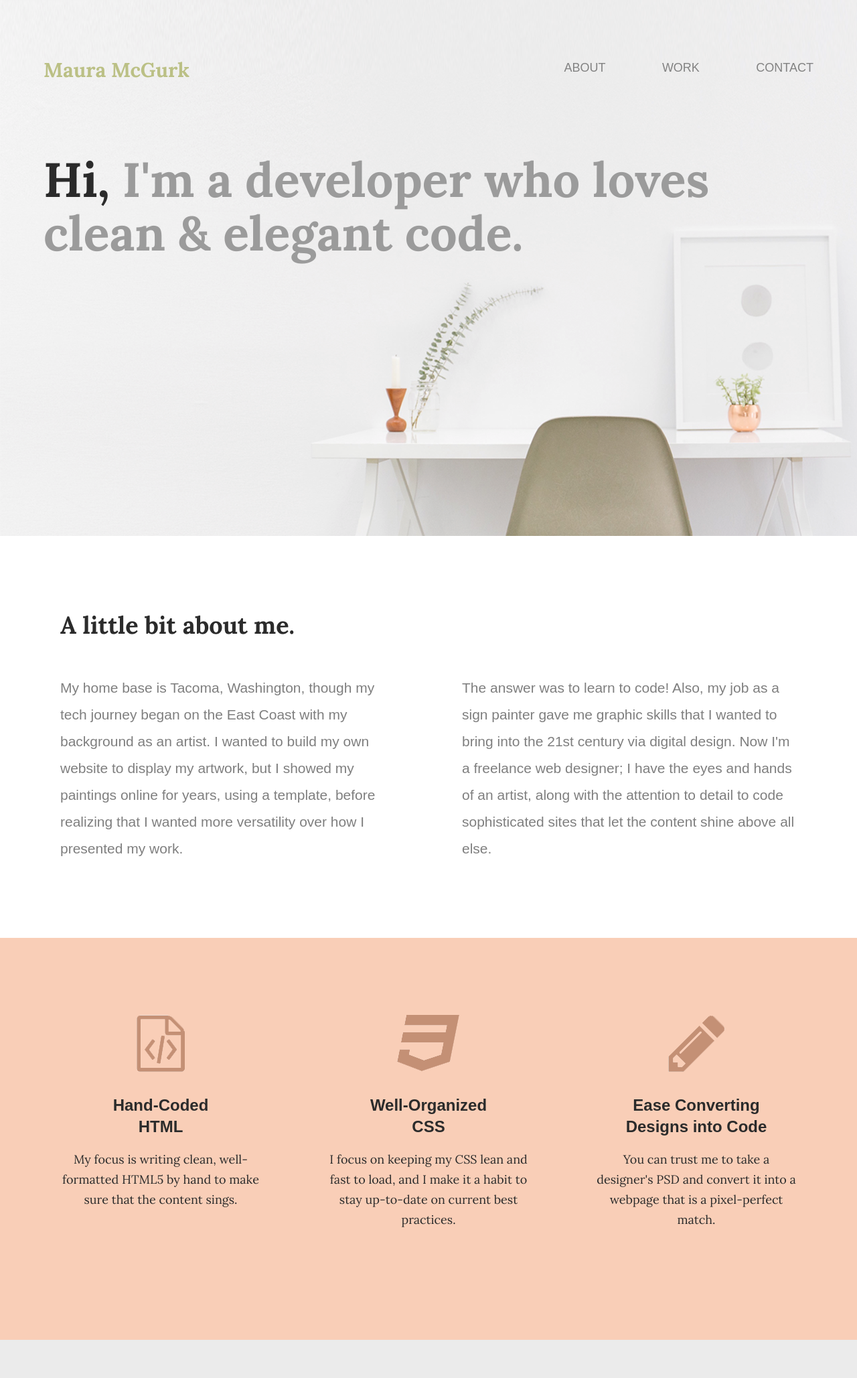
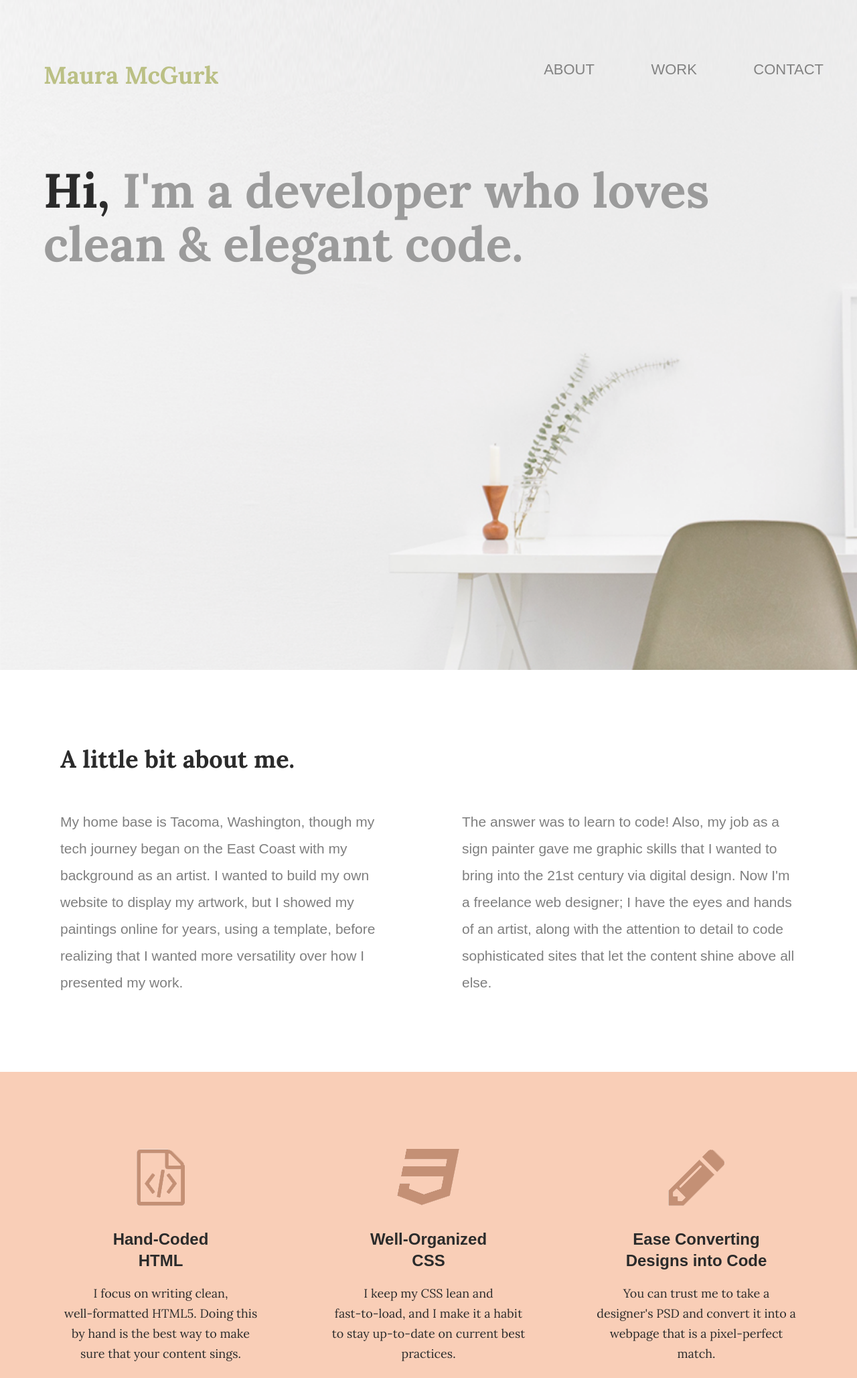
Before and after one commit to mauramcgurk/developer-intro-page, a plain HTML site: page index.html in a window 1280 px wide. Shown: the top 2057 px of the page at 67% size. Drawn offline with Linux system fonts and the light colour scheme.

Commit message:
personalized html and updated css accordingly

```diff
--- a/css/main.css
+++ b/css/main.css
@@ -28,7 +28,7 @@ body {
 
 /***** HEADER *****/
 header {
-  height: 800px;
+  height: 1000px;
   background: url('../img/full-background.png');
   background-size: cover;
 }
@@ -36,13 +36,13 @@ header {
 header h1 {
   color: #BBC085;
   font-family: 'Lora', serif;
-  font-size: 30px;
+  font-size: 36px;
   padding: 65px 0 65px 25px;
 }
 
 nav {
     float: right;
-    padding: 75px 25px;
+    padding: 75px 10px 0 30px;
 }
 
 nav ul li{
@@ -52,7 +52,7 @@ nav ul li{
 nav ul li a {
     text-transform: uppercase;
     text-decoration: none;
-    font-size: 18px;
+    font-size: 22px;
     color: #828282;
     padding-left: 80px;
 }
@@ -174,5 +174,6 @@ header h2 span {
 }
 #contact ul img {
     font-size: 32px;
+    padding-left: 20px;
     padding-right: 48px;
 }
--- a/index.html
+++ b/index.html
@@ -45,12 +45,12 @@
           <div class="third-width">
             <img src="img/html-icon.png" alt="HTML icon">
             <h3>Hand-Coded HTML</h3>
-            <p>My focus is writing clean, well-formatted HTML5 by hand to make sure that the content sings.</p>
+            <p>I focus on writing clean,</br>well-formatted HTML5. Doing this by hand is the best way to make sure that your content sings.</p>
           </div>
           <div class="third-width">
             <img src="img/css-icon.png" alt="CSS icon">
             <h3>Well-Organized CSS</h3>
-            <p>I focus on keeping my CSS lean and fast to load, and I make it a habit to stay up-to-date on current best practices.</p>
+            <p>I keep my CSS lean and</br>fast-to-load, and I make it a habit to stay up-to-date on current best practices.</p>
           </div>
           <div class="third-width">
             <img src="img/pencil-icon.png" alt="pencil icon">
@@ -68,7 +68,7 @@
           <div class="half-width" id ="contact-info">
             <h2>Like what you see?</h2>
             <h3 id="email-header">Let's meet for a cup of coffee.</h3>
-            <a href="mailto:maura@mauramcgurk.com"><img src="img/envelope.png" id="envelope" alt="envelope icon"/>hi [@] jubileeausten.com</a>
+            <a href="mailto:maura@mauramcgurk.com"><img src="img/envelope.png" id="envelope" alt="envelope icon"/>maura [@] mauramcgurk.com</a>
             <h3 id="socialmedia-header">Or, find me on the interwebs</h3>
                 <ul>
                   <li><a href="https://twitter.com/Maura_McGurk" target="_BLANK"><img src="img/twitter.png" alt="twitter icon" /></a></li>
```
